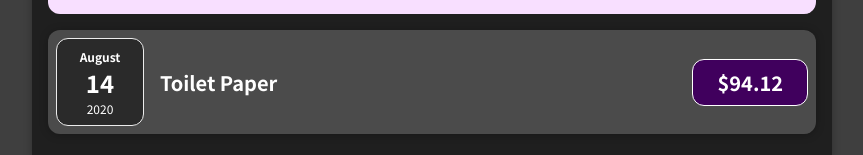
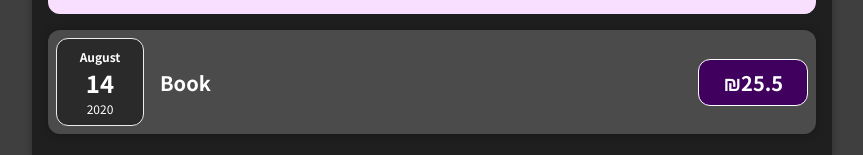
Before and after one commit to OmerMunk/ReactExpenseManager, a React (Create React App) app: page / in a window 1280 px wide. Shown: the part 392-547 px from the top of the page, without its empty margins (208-1071 px from the left). Built offline with nearby package versions, Linux system fonts and the light colour scheme.

Commit message:
Project Finished. Added Chart Filter Functionality

```diff
--- a/src/App.js
+++ b/src/App.js
@@ -5,26 +5,26 @@ import NewExpense from "./components/NewExpense/NewExpense";
 const DUMMY_EXPENSES = [
     {
         id: 'e1',
-        title: 'Toilet Paper',
-        amount: 94.12,
+        title: 'Book',
+        amount: 25.50,
         date: new Date(2020, 7, 14)
     },
     {
         id: 'e2',
-        title: 'New TV',
-        amount: 799.49,
+        title: 'Oven',
+        amount: 689.90,
         date: new Date(2021, 3, 12)
     },
     {
         id: 'e3',
-        title: 'Car Insurance',
-        amount: 294.67,
+        title: 'Car Wash',
+        amount: 50,
         date: new Date(2021, 2, 9)
     },
     {
         id: 'e4',
-        title: 'New Desk (Wooden)',
-        amount: 450,
+        title: 'Printer',
+        amount: 499.90,
         date: new Date(2021, 5, 12)
     },
 ]
--- a/src/components/Expenses/ExpenseItem.js
+++ b/src/components/Expenses/ExpenseItem.js
@@ -11,7 +11,7 @@ const ExpenseItem = (props) => {
             <ExpenseDate data={props.data}/>
             <div className="expense-item__description">
                 <h2>{props.data.title}</h2>
-                <div className="expense-item__price">${props.data.amount}</div>
+                <div className="expense-item__price">₪{props.data.amount}</div>
             </div>
         </Card>
         </li>
```
